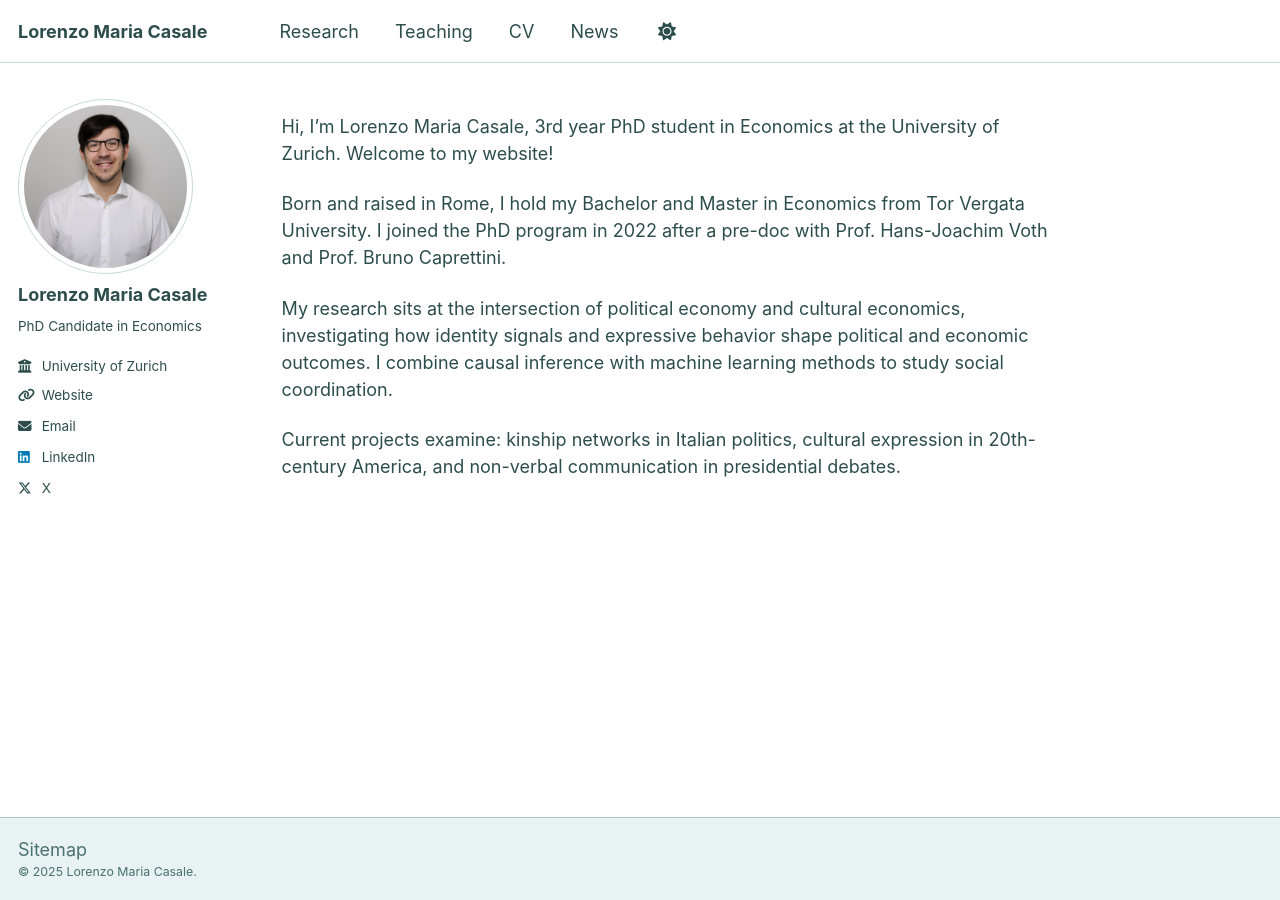
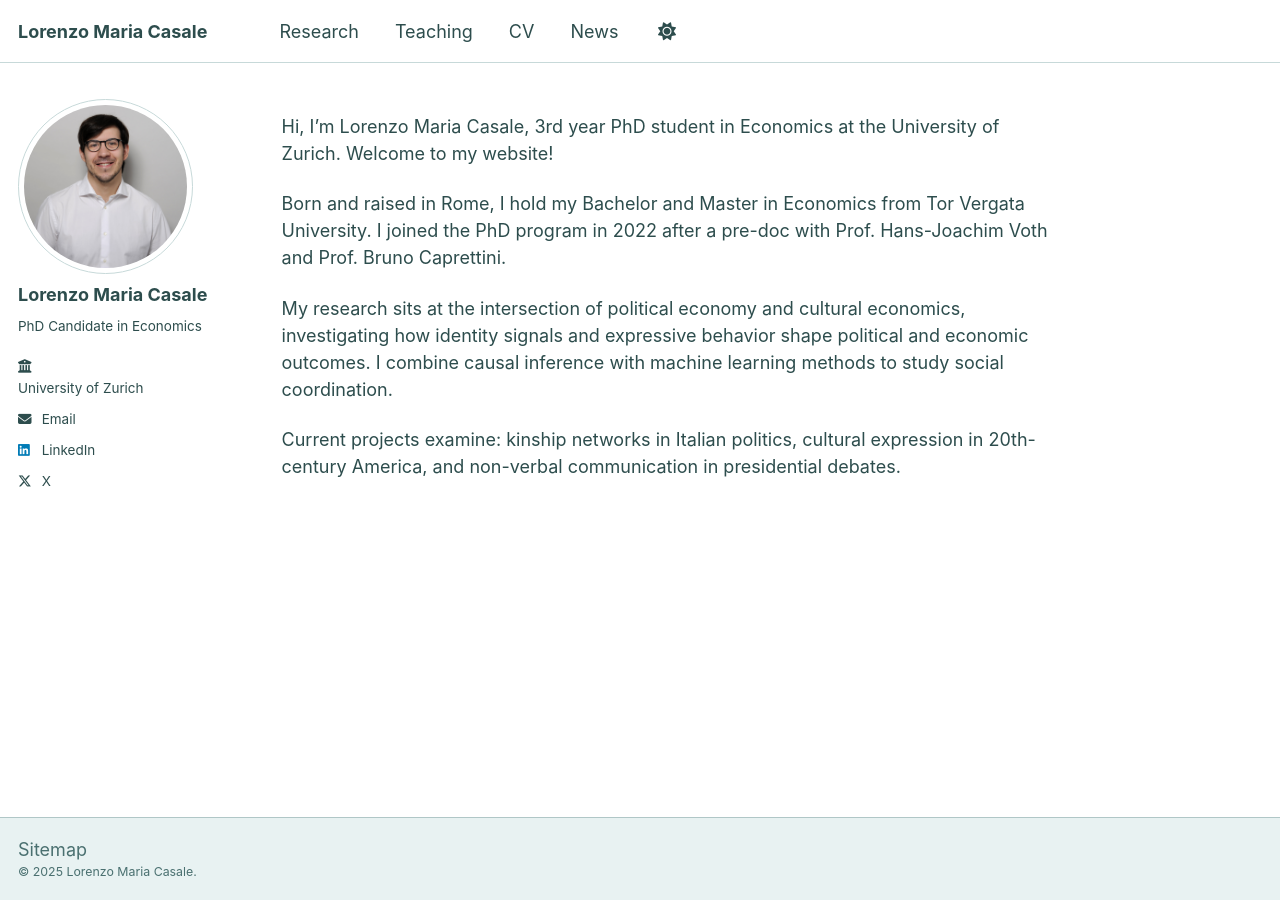
Before and after one commit to lorenzomariacasale/lorenzomariacasale.github.io, a Jekyll site: the page built from _pages/about.md, in a window 1280 px wide. Built offline with Jekyll 4.4.1, drawn with Linux system fonts in a browser that asks for light colours.

Commit message:
Fixing Minor Changes in the Homepage Second Trial

```diff
--- a/_config.yml
+++ b/_config.yml
@@ -60,6 +60,7 @@
   keybase          : # Username
   instagram        : # Username
   lastfm           : # Username
+  twitter          : "L_M_Casale"
   linkedin         : "lorenzo-maria-casale-44331216a/"
   mastodon         : # URL
   medium           : # URL
@@ -68,7 +69,6 @@
   steam            : # Username
   telegram         : # URL
   tumblr           : # Username
-  twitter          : "L_M_Casale"
   vine             : # Username
   weibo            : # Username
   wikipedia        : # Username
--- a/_includes/author-profile.html
+++ b/_includes/author-profile.html
@@ -28,10 +28,14 @@
         <li class="author__desktop"><i class="fas fa-fw fa-location-dot icon-pad-right" aria-hidden="true"></i>{{ author.location }}</li>
       {% endif %}
       {% if author.employer %}
-        <li class="author__desktop"><i class="fas fa-fw fa-building-columns icon-pad-right" aria-hidden="true"></i>{{ author.employer }}</li>
-      {% endif %}
-      {% if author.uri %}
-        <li><a href="{{ author.uri }}"><i class="fas fa-fw fa-link icon-pad-right" aria-hidden="true"></i>{{ site.data.ui-text[site.locale].website_label | default: "Website" }}</a></li>
+        <li class="author__desktop">
+          <i class="fas fa-fw fa-building-columns icon-pad-right" aria-hidden="true"></i>
+          {% if author.uri %}
+            <a href="{{ author.uri }}">{{ author.employer }}</a>
+          {% else %}
+            {{ author.employer }}
+          {% endif %}
+        </li>
       {% endif %}
       {% if author.email %}
         <li><a href="mailto:{{ author.email }}"><i class="fas fa-fw fa-envelope icon-pad-right" aria-hidden="true"></i>{{ site.data.ui-text[site.locale].email_label | default: "Email" }}</a></li>
```
